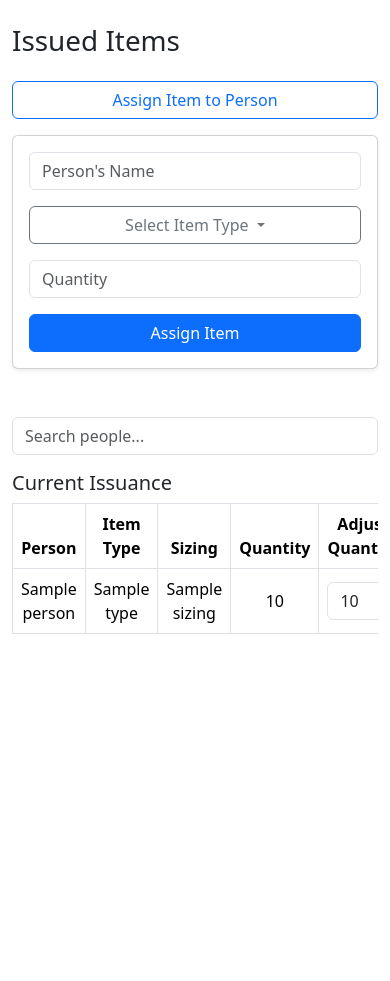
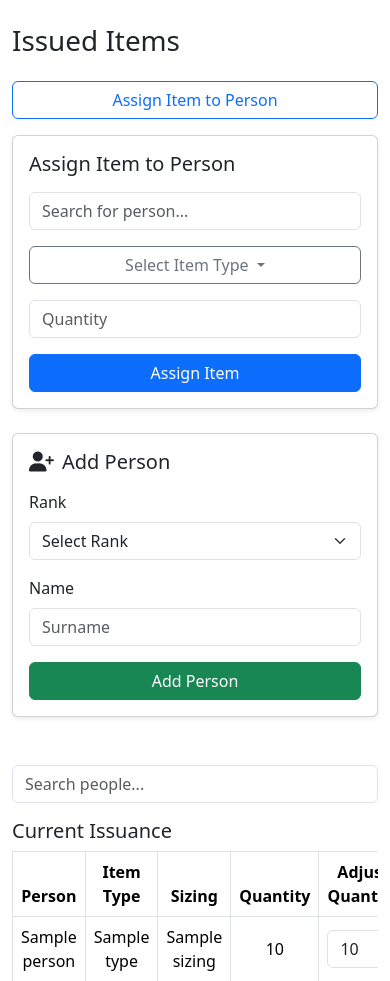
Before and after one commit to shr0m/StoreStash, a Flask app: template SSClient/templates/people.html in a window 390 px wide, after a click on "Assign Item to Person". Shown: the part 56-1037 px from the top of the page. Before the commit the page ends 690 px from the top, so only its background shows below. Run offline with Flask 3, Linux system fonts and the light colour scheme; the visitor is signed in with stand-in values (Sample User, id 1); the template is opened without the code that fills it: most values are stand-ins (such as "Sample title", 1, 10 or a date in 2020); data that the repository does not hold is empty.

Commit message:
Add people adding

```diff
--- a/SSClient/templates/people.html
+++ b/SSClient/templates/people.html
@@ -50,24 +50,37 @@
     {% endwith %}
 
     <div class="row">
-        {% if session.get('privilege') in ['admin', 'store team'] %}
-        <!-- Mobile Collapse Toggle -->
+        {% if session.get('privilege') in ['admin', 'edit'] %}
         <div class="d-block d-lg-none mb-3">
-            <button class="btn btn-outline-primary w-100" type="button" data-bs-toggle="collapse" data-bs-target="#assignFormCollapse" aria-expanded="false" aria-controls="assignFormCollapse">
+            <button class="btn btn-outline-primary w-100" type="button"
+                    data-bs-toggle="collapse" data-bs-target="#assignFormCollapse"
+                    aria-expanded="false" aria-controls="assignFormCollapse">
                 Assign Item to Person
             </button>
         </div>
 
-        <!-- Assign Form (left panel in card) -->
+        <!-- LEFT COLUMN -->
         <div class="col-lg-4 collapse d-lg-block mb-5" id="assignFormCollapse">
-            <div class="card shadow-sm h-100">
+            <!-- Card 1 -->
+            <div class="card shadow-sm mb-4">
                 <div class="card-body">
-                    <h2 class="h5 mb-3 d-none d-lg-block">Assign Item to Person</h2>
+                    <h2 class="h5 mb-3">Assign Item to Person</h2>
                     <form method="POST" action="/assign_item" class="row g-3">
+
+                        <!-- Person Name Dropdown -->
                         <div class="col-12">
-                            <input type="text" name="person_name" class="form-control" placeholder="Person's Name" required>
+                            <div class="dropdown">
+                                <input type="text" id="personSearch" class="form-control" placeholder="Search for person..." autocomplete="off" required>
+                                <input type="hidden" name="person_name" id="selectedPerson">
+                                <ul id="personDropdown" class="dropdown-menu w-100" style="max-height: 200px; overflow-y: auto;">
+                                    {% for person in people %}
+                                        <li><a class="dropdown-item" href="#" data-name="{{ person.name }}">{{ person.name }}</a></li>
+                                    {% endfor %}
+                                </ul>
+                            </div>
                         </div>
 
+                        <!-- Item Type Dropdown -->
                         <div class="col-12">
                             <div class="dropdown">
                                 <button class="btn btn-outline-secondary dropdown-toggle w-100" type="button" id="itemDropdown" data-bs-toggle="dropdown" aria-expanded="false">
@@ -77,12 +90,7 @@
                                     {% for item in stock_items %}
                                     <li>
                                         <a class="dropdown-item d-flex justify-content-between align-items-center" href="#" data-type="{{ item.type }}">
-                                            <span>
-                                                {{ item.type }}
-                                                {% if item.sizing %}
-                                                    ({{ item.sizing }})
-                                                {% endif %}
-                                            </span>
+                                            <span>{{ item.type }}{% if item.sizing %} ({{ item.sizing }}){% endif %}</span>
                                             <span class="badge bg-secondary">{{ item.quantity }}</span>
                                         </a>
                                     </li>
@@ -96,8 +104,35 @@
                             <input type="number" name="quantity" class="form-control" placeholder="Quantity" required min="1">
                         </div>
 
+                        <div class="col-12 d-grid">
+                            <button type="submit" class="btn btn-primary">Assign Item</button>
+                        </div>
+                    </form>
+                </div>
+            </div>
+
+            <!-- Card 2 -->
+            <div class="card shadow-sm">
+                <div class="card-body">
+                    <h2 class="h5 mb-3"><i class="fa-solid fa-user-plus me-2"></i>Add Person</h2>
+                    <form method="POST" action="/add_person" class="row g-3">
                         <div class="col-12">
-                            <button type="submit" class="btn btn-primary w-100">Assign Item</button>
+                            <label class="form-label">Rank</label>
+                            <select name="rank" class="form-select" required>
+                                <option value="" disabled selected>Select Rank</option>
+                                <option value="Cadet">Cadet</option>
+                                <option value="Corporal">Corporal</option>
+                                <option value="Sergeant">Sergeant</option>
+                                <option value="Flight Sergeant">Flight Sergeant</option>
+                                <option value="Cadet Warrant Officer">Cadet Warrant Officer</option>
+                            </select>
+                        </div>
+                        <div class="col-12">
+                            <label class="form-label">Name</label>
+                            <input type="text" name="name" class="form-control" placeholder="Surname" required>
+                        </div>
+                        <div class="col-12 d-grid">
+                            <button type="submit" class="btn btn-success">Add Person</button>
                         </div>
                     </form>
                 </div>
@@ -105,7 +140,7 @@
         </div>
         {% endif %}
 
-        <!-- Issuance Table (right panel) -->
+        <!-- RIGHT COLUMN -->
         <div class="col-lg-8">
             <section>
                 <div class="mb-3">
@@ -121,7 +156,7 @@
                                 <th>Item Type</th>
                                 <th>Sizing</th>
                                 <th>Quantity</th>
-                                {% if session.get('privilege') in ['admin', 'store team'] %}
+                                {% if session.get('privilege') in ['admin', 'edit'] %}
                                     <th>Adjust Quantity</th>
                                     <th>Actions</th>
                                 {% endif %}
@@ -135,13 +170,9 @@
                                     <td>{{ item.type }}</td>
                                     <td>{{ item.sizing }}</td>
                                     <td class="saved-quantity">{{ item.quantity }}</td>
-                                    {% if session.get('privilege') in ['admin', 'store team'] %}
+                                    {% if session.get('privilege') in ['admin', 'edit'] %}
                                         <td>
-                                            <input type="number"
-                                                   value="{{ item.quantity }}"
-                                                   min="0"
-                                                   class="form-control quantity-input"
-                                                   data-original="{{ item.quantity }}">
+                                            <input type="number" value="{{ item.quantity }}" min="0" class="form-control quantity-input" data-original="{{ item.quantity }}">
                                         </td>
                                         <td>
                                             <div class="btn-group">
@@ -166,6 +197,8 @@
 
 <script src="https://cdn.jsdelivr.net/npm/bootstrap@5.3.3/dist/js/bootstrap.bundle.min.js"></script>
 <script src="{{ url_for('static', filename='js/script.js') }}"></script>
+
+<!-- Person Name Filter/Dropdown Script -->
 <script>
 function filterStockTable() {
     const input = document.getElementById("stock-search");
@@ -190,7 +223,8 @@ function filterStockTable() {
 }
 
 document.addEventListener('DOMContentLoaded', function () {
-    const dropdownItems = document.querySelectorAll('.dropdown-item');
+    // Handle Item Type Selection
+    const dropdownItems = document.querySelectorAll('.dropdown-item[data-type]');
     const dropdownToggle = document.getElementById('itemDropdown');
     const hiddenInput = document.getElementById('selectedItemType');
 
@@ -204,6 +238,46 @@ document.addEventListener('DOMContentLoaded', function () {
             hiddenInput.value = itemType;
         });
     });
+
+    // Handle Person Dropdown Filtering
+    const personSearch = document.getElementById('personSearch');
+    const personDropdown = document.getElementById('personDropdown');
+    const selectedPerson = document.getElementById('selectedPerson');
+
+    personSearch.addEventListener('focus', () => {
+        personDropdown.classList.add('show');
+    });
+
+    personSearch.addEventListener('input', function () {
+        const filter = this.value.toLowerCase();
+        const items = personDropdown.querySelectorAll('.dropdown-item');
+
+        let matchFound = false;
+        items.forEach(item => {
+            const name = item.getAttribute('data-name').toLowerCase();
+            const visible = name.includes(filter);
+            item.style.display = visible ? 'block' : 'none';
+            if (visible) matchFound = true;
+        });
+
+        personDropdown.classList.toggle('show', matchFound);
+    });
+
+    personDropdown.addEventListener('click', function (e) {
+        if (e.target && e.target.matches('.dropdown-item')) {
+            e.preventDefault();
+            const name = e.target.getAttribute('data-name');
+            personSearch.value = name;
+            selectedPerson.value = name;
+            personDropdown.classList.remove('show');
+        }
+    });
+
+    document.addEventListener('click', function (e) {
+        if (!personSearch.contains(e.target) && !personDropdown.contains(e.target)) {
+            personDropdown.classList.remove('show');
+        }
+    });
 });
 </script>
 </body>
--- a/app/routes/admin.py
+++ b/app/routes/admin.py
@@ -31,7 +31,7 @@ def admin():
     users = users_resp.data or []
 
     # Sort by privilege
-    privilege_order = {'admin': 0, 'store team': 1, 'view': 2}
+    privilege_order = {'admin': 0, 'edit': 1, 'view': 2}
     sorted_users = sorted(users, key=lambda u: privilege_order.get(u.get('privilege'), 99))
 
     return render_template('admin.html', users=sorted_users)
--- a/app/routes/support.py
+++ b/app/routes/support.py
@@ -12,7 +12,7 @@ def support():
     return render_template('support.html')
 
 @support_bp.route('/submit_support', methods=['POST'])
-@limiter.limit("2 per minute")
+@limiter.limit("10 per minute")
 def submit_support():
 
     supabase = get_supabase_client()
```
Also changed, not shown: SSClient/templates/admin.html (+53 -2 lines), SSClient/templates/dashboard.html (+4 -4 lines), app/routes/dashboard.py (+39 -4 lines).
